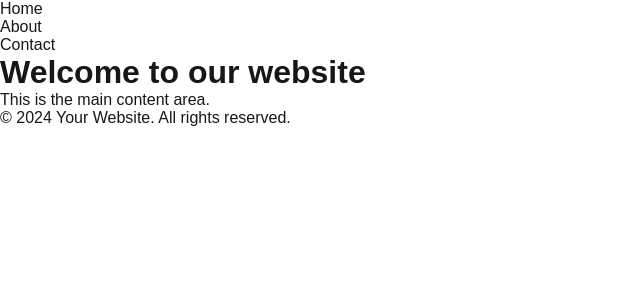
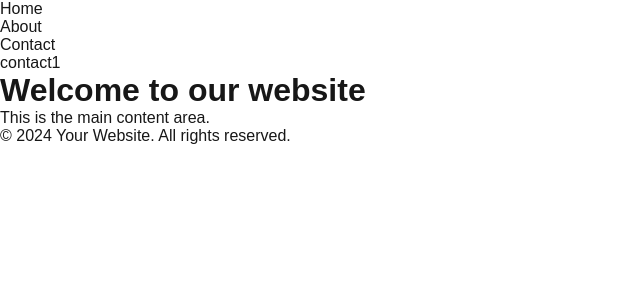
Before and after one commit to Anki-1611/React-app, a Next.js app: page / in a window 1280 px wide. Shown: the top 300 px of the page, without its empty margins (0-640 px from the left). Built offline with nearby package versions, Linux system fonts and the light colour scheme.

Commit message:
contact1 added
contact1 added

```diff
--- a/src/app/page.js
+++ b/src/app/page.js
@@ -6,6 +6,8 @@ const Navbar = () => {
         <li><a href="#home" className="text-white">Home</a></li>
         <li><a href="#about" className="text-white">About</a></li>
         <li><a href="#contact" className="text-white">Contact</a></li>
+        <li><a href="#contact1" className="text-white">contact1</a></li>
+
       </ul>
     </nav>
   );
```
